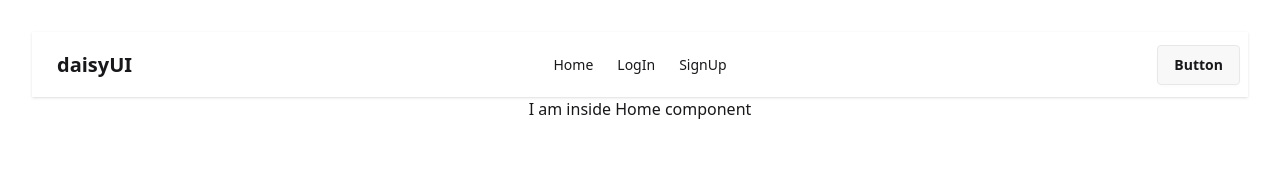
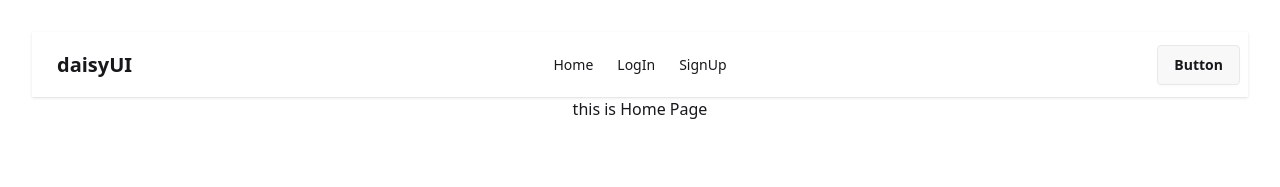
Before and after one commit to mehadishisir/firebase-auth-practice, a React (Vite) app: page / in a window 1280 px wide. Shown: the top 187 px of the page. Built offline with nearby package versions, Linux system fonts and the light colour scheme.

Commit message:
add firebase

```diff
--- a/package.json
+++ b/package.json
@@ -11,6 +11,7 @@
   },
   "dependencies": {
     "@tailwindcss/vite": "^4.1.17",
+    "firebase": "^12.6.0",
     "react": "^19.2.0",
     "react-dom": "^19.2.0",
     "react-router": "^7.10.1",
--- /dev/null
+++ b/src/component/AuthProvider/AuthProvider.jsx
@@ -0,0 +1,9 @@
+import React from "react";
+
+const AuthProvider = ({ children }) => {
+  console.log(children);
+
+  return <>{children}</>;
+};
+
+export default AuthProvider;
--- a/src/component/Home/Home.jsx
+++ b/src/component/Home/Home.jsx
@@ -1,17 +1,7 @@
-import React, { createContext, useState } from "react";
-export const HomeContext = createContext(null);
+import React from "react";
 
-const Home = (data) => {
-  const [homeContextValue, setHomeContextValue] = useState(
-    "Initial Home Context Value"
-  );
-  console.log(data);
-  //   setHomeContextValue(homeContext);
-  return (
-    <HomeContext.Provider value={homeContextValue}>
-      {data.children}
-    </HomeContext.Provider>
-  );
+const Home = () => {
+  return <div>this is Home Page</div>;
 };
 
 export default Home;
--- a/src/component/insidehome/InsideHome.jsx
+++ /dev/null
@@ -1,10 +0,0 @@
-import React, { use } from "react";
-import { HomeContext } from "../Home/Home";
-
-const InsideHome = () => {
-  const data = use(HomeContext);
-  console.log(data);
-  return <div>I am inside Home component</div>;
-};
-
-export default InsideHome;
--- /dev/null
+++ b/src/firebase.init.js
@@ -0,0 +1,19 @@
+// Import the functions you need from the SDKs you need
+import { initializeApp } from "firebase/app";
+// TODO: Add SDKs for Firebase products that you want to use
+// https://firebase.google.com/docs/web/setup#available-libraries
+
+// Your web app's Firebase configuration
+const firebaseConfig = {
+  apiKey: "AIzaSyBelHUQdgMaO7dowFjdcSAxJTbUxv5EcKc",
+  authDomain: "auth-integration-dc011.firebaseapp.com",
+  projectId: "auth-integration-dc011",
+  storageBucket: "auth-integration-dc011.firebasestorage.app",
+  messagingSenderId: "1003178647714",
+  appId: "1:1003178647714:web:e9d29a428c5788b1c837fb",
+};
+
+// Initialize Firebase
+const app = initializeApp(firebaseConfig);
+// Initialize Firebase Authentication and get a reference to the service
+export const auth = getAuth(app);
--- a/src/main.jsx
+++ b/src/main.jsx
@@ -8,7 +8,7 @@ import Root from "./component/root/Root.jsx";
 import Home from "./component/Home/Home.jsx";
 import Login from "./component/Login/Login.jsx";
 import Signup from "./component/Signup/Signup.jsx";
-import InsideHome from "./component/insidehome/InsideHome.jsx";
+import AuthProvider from "./component/AuthProvider/AuthProvider.jsx";
 const router = createBrowserRouter([
   {
     path: "/",
@@ -16,12 +16,7 @@ const router = createBrowserRouter([
     children: [
       {
         index: true,
-        element: (
-          <Home>
-            {/* <div>how are you?</div> */}
-            <InsideHome></InsideHome>
-          </Home>
-        ),
+        element: <Home></Home>,
       },
       {
         path: "/login",
@@ -37,8 +32,8 @@ const router = createBrowserRouter([
 
 createRoot(document.getElementById("root")).render(
   <StrictMode>
-    <RouterProvider router={router}>
-      <Root></Root>
-    </RouterProvider>
+    <AuthProvider>
+      <RouterProvider router={router}></RouterProvider>
+    </AuthProvider>
   </StrictMode>
 );
```
Also changed, not shown: 1 other file (tests, documents, lock files or other folders).
